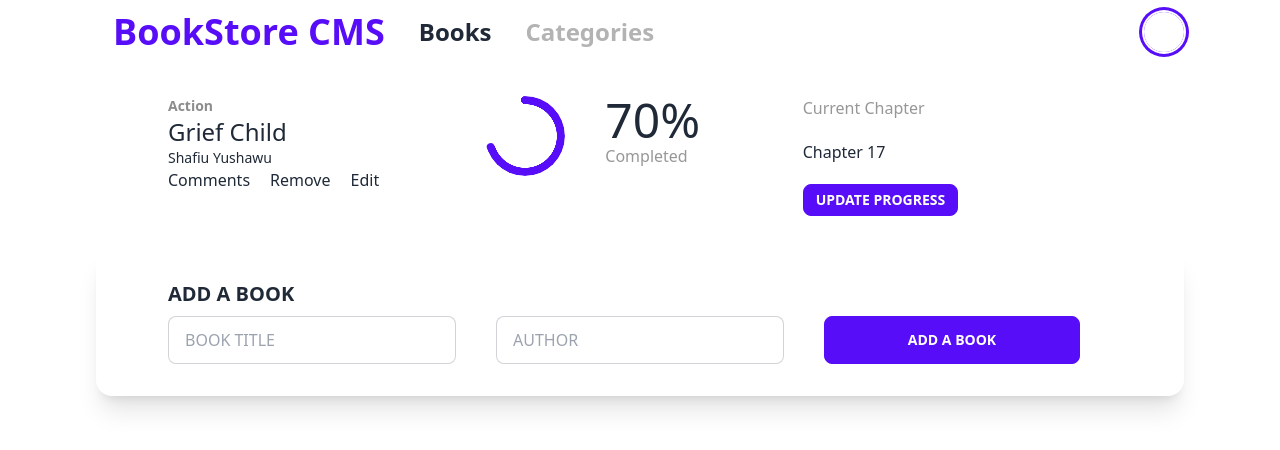
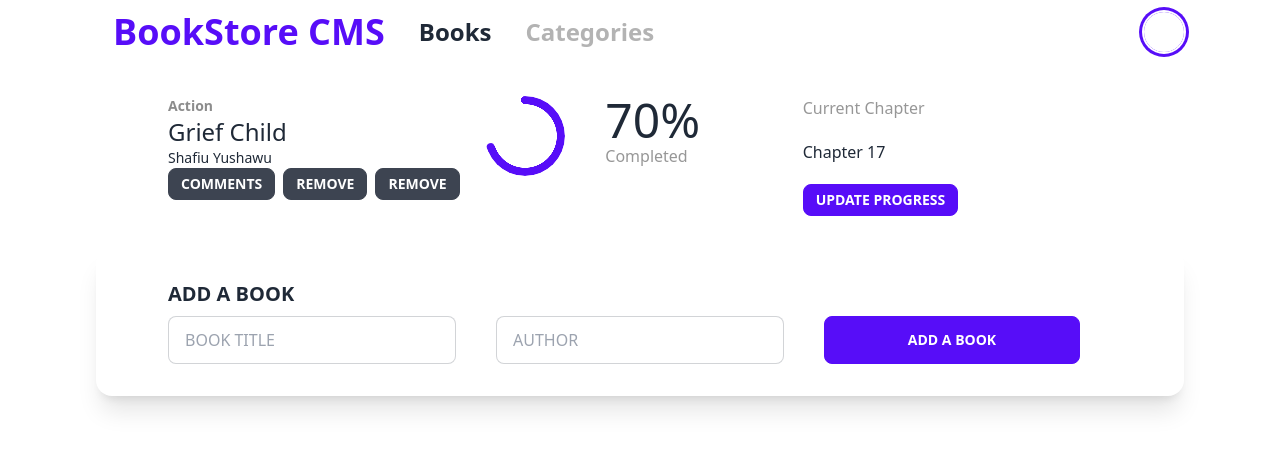
Before and after one commit to shafiuyushawu/bookstore, a React (Create React App) app: page / in a window 1280 px wide. Shown: the top 450 px of the page. Built offline with nearby package versions, Linux system fonts and the light colour scheme.

Commit message:
Setup reducers and actions

```diff
--- a/package.json
+++ b/package.json
@@ -3,12 +3,14 @@
 	"version": "0.1.0",
 	"private": true,
 	"dependencies": {
+		"@reduxjs/toolkit": "^1.9.3",
 		"@testing-library/jest-dom": "^5.16.5",
 		"@testing-library/react": "^13.4.0",
 		"@testing-library/user-event": "^13.5.0",
 		"daisyui": "^2.51.5",
 		"react": "^18.2.0",
 		"react-dom": "^18.2.0",
+		"react-redux": "^8.0.5",
 		"react-router-dom": "^6.10.0",
 		"react-scripts": "5.0.1",
 		"web-vitals": "^2.1.4"
--- a/src/App.js
+++ b/src/App.js
@@ -1,14 +1,14 @@
 import { BrowserRouter as Routers, Routes, Route } from 'react-router-dom';
 import Navbar from './components/Navbar';
-import Books from './components/Books';
-import Categories from './components/Categories';
+import Home from './pages/Home';
+import Categories from './pages/Categories';
 
 function App() {
   return (
     <Routers>
       <Navbar />
       <Routes>
-        <Route exact path="/" element={<Books />} />
+        <Route exact path="/" element={<Home />} />
         <Route path="/category" element={<Categories />} />
       </Routes>
     </Routers>
--- a/src/components/BookForm.jsx
+++ b/src/components/BookForm.jsx
@@ -1,5 +1,3 @@
-import React from 'react';
-
 const BookForm = () => (
   <div className="px-10 mx-24 shadow-xl card card-side bg-base-100">
     <div className="card-body">
@@ -9,13 +7,15 @@ const BookForm = () => (
           type="text"
           placeholder="BOOK TITLE"
           className="w-full max-w-5xl input input-bordered "
+          name="title"
         />
         <input
           type="text"
           placeholder="AUTHOR"
           className="w-full max-w-2xl input input-bordered "
+          name="author"
         />
-        <button type="button" className="btn btn-primary btn-wide">
+        <button type="submit" className="btn btn-primary btn-wide">
           ADD A BOOK
         </button>
       </form>
--- a/src/components/BookList.jsx
+++ b/src/components/BookList.jsx
@@ -1,15 +1,27 @@
 const BookList = () => (
-  <div className="px-10 mx-24  card card-side bg-base-100">
-    <div className="card-body grid grid-cols-3">
+  <div className="px-10 mx-24 card card-side bg-base-100">
+    <div className="grid grid-cols-3 card-body">
       <ul>
         <li className="text-sm font-extrabold text-[#8c8c8c]">Action</li>
         <li className="text-2xl font">Grief Child</li>
         <li className="text-sm">Shafiu Yushawu</li>
         <li>
-          <ul className="flex gap-5">
-            <li>Comments</li>
-            <li>Remove</li>
-            <li>Edit</li>
+          <ul className="flex gap-2">
+            <li>
+              <button type="button" className="btn btn-sm">
+                Comments
+              </button>
+            </li>
+            <li>
+              <button type="button" className="btn btn-sm">
+                Remove
+              </button>
+            </li>
+            <li>
+              <button type="button" className="btn btn-sm">
+                Remove
+              </button>
+            </li>
           </ul>
         </li>
       </ul>
@@ -27,7 +39,7 @@ const BookList = () => (
           </ul>
         </li>
       </ul>
-      <ul className=" flex flex-col gap-5">
+      <ul className="flex flex-col gap-5 ">
         <li className="text-[#979797]">Current Chapter</li>
         <li>Chapter 17</li>
         <li>
--- a/src/index.js
+++ b/src/index.js
@@ -1,11 +1,15 @@
 import React from 'react';
 import ReactDOM from 'react-dom/client';
 import './index.css';
+import { Provider } from 'react-redux';
 import App from './App';
+import store from './redux/store';
 
 const root = ReactDOM.createRoot(document.getElementById('root'));
 root.render(
   <React.StrictMode>
-    <App />
+    <Provider store={store}>
+      <App />
+    </Provider>
   </React.StrictMode>,
 );
--- /dev/null
+++ b/src/pages/Home.jsx
@@ -0,0 +1,9 @@
+import Bookstore from '../components/Books';
+
+const Home = () => (
+  <div>
+    <Bookstore />
+  </div>
+);
+
+export default Home;
--- /dev/null
+++ b/src/redux/books/bookSlice.js
@@ -0,0 +1,22 @@
+import { createSlice } from '@reduxjs/toolkit';
+
+const initialState = {
+  books: [],
+  bookTitle: '',
+  bookAuthor: '',
+};
+
+const bookSlice = createSlice({
+  name: 'book',
+  initialState,
+  reducers: {
+    addBook: (state, { payload: { bookTitle, bookAuthor } }) => {
+      state.books.push({ bookTitle, bookAuthor });
+    },
+    deleteBook: () => { },
+  },
+});
+
+export const { addBook } = bookSlice.actions;
+
+export default bookSlice.reducer;
--- /dev/null
+++ b/src/redux/category/categoriesSlide.js
@@ -0,0 +1,17 @@
+import { createSlice } from '@reduxjs/toolkit';
+
+const initialState = {
+  categories: [],
+  status: 'Under construction',
+};
+
+const categoriesSlice = createSlice({
+  name: 'categories',
+  initialState,
+  reducers: {
+
+  },
+
+});
+
+export default categoriesSlice;
--- /dev/null
+++ b/src/redux/store.js
@@ -0,0 +1,11 @@
+import { configureStore } from '@reduxjs/toolkit';
+import bookReducer from './books/bookSlice';
+import categoriesReducer from './category/categoriesSlide';
+
+const store = configureStore({
+  reducer: {
+    book: bookReducer,
+    categories: categoriesReducer.reducer,
+  },
+});
+export default store;
```
Also changed, not shown: src/pages/Categories.jsx (renamed from src/components/Categories.jsx), 1 other file (tests, documents, lock files or other folders). Lines whose indentation alone changed are shown as unchanged.
